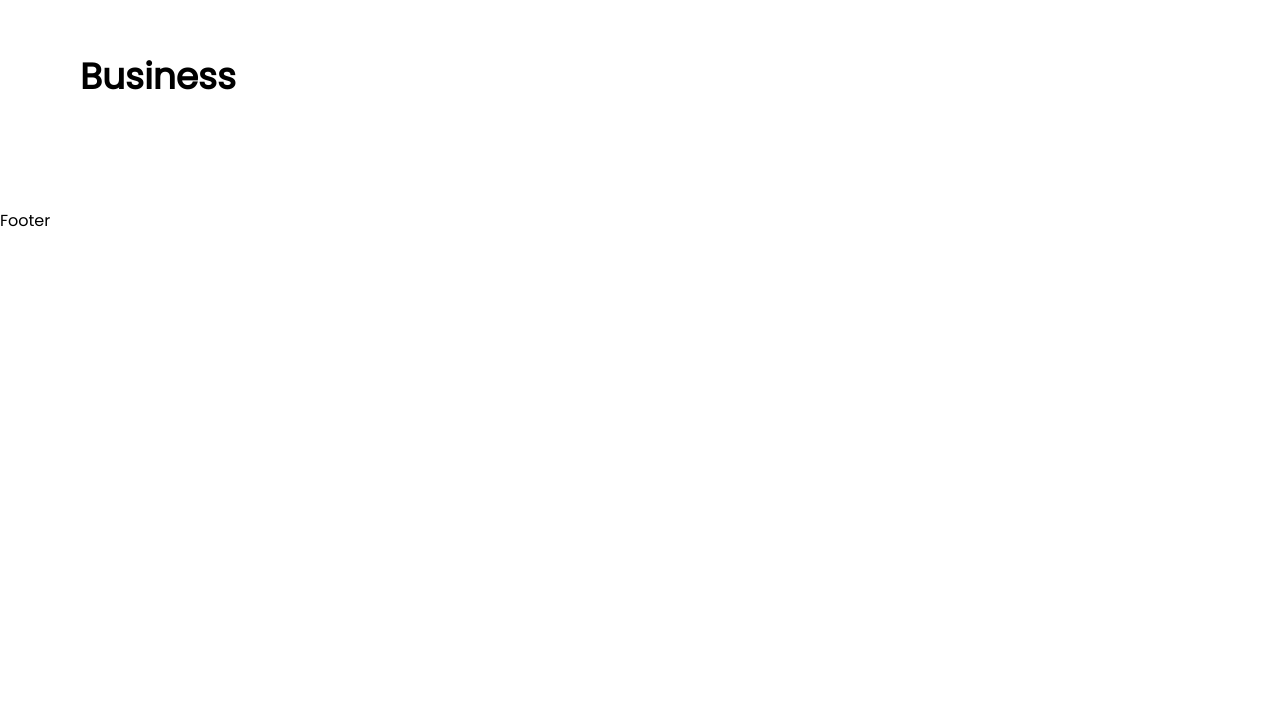
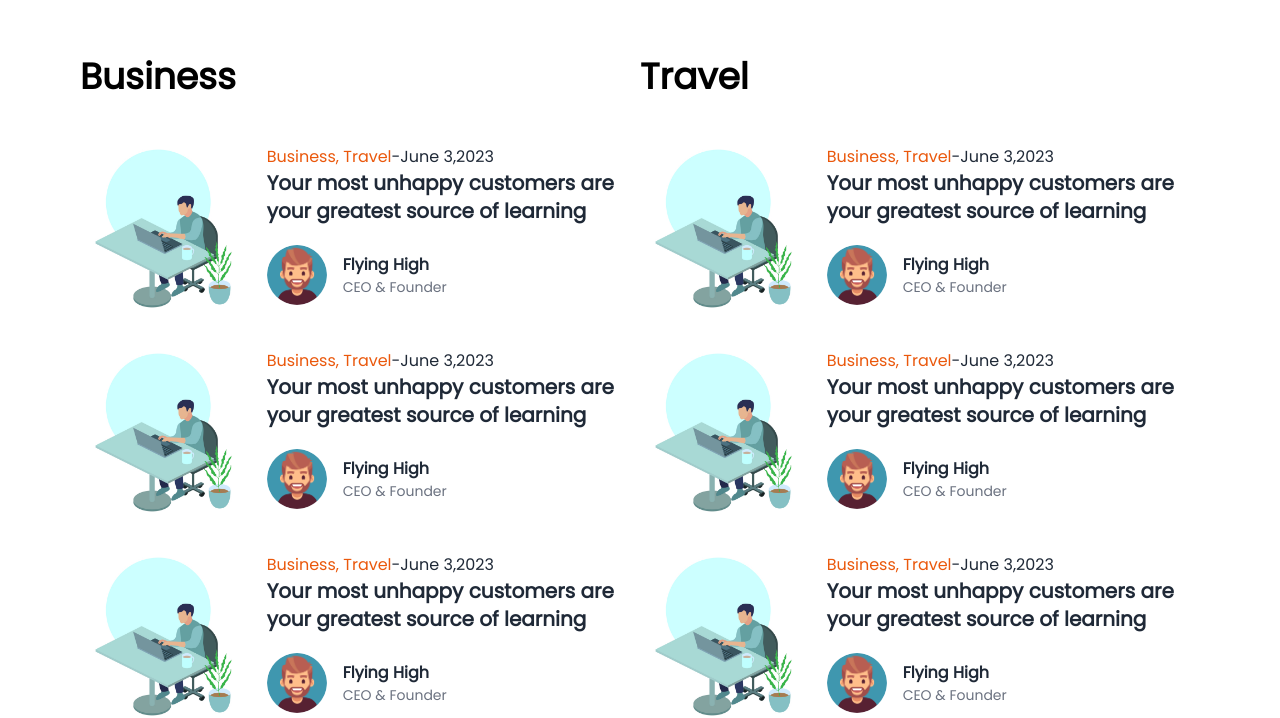
Before and after one commit to ali-haris/personal-blog, a Next.js app: page / in a window 1280 px wide. Shown: the part 3403-4121 px from the top of the page. Before the commit the page ends 3636 px from the top, so only its background shows below. Built offline with nearby package versions, Linux system fonts and the light colour scheme.

Commit message:
section 4  completed

```diff
--- a/app/components/Section4.js
+++ b/app/components/Section4.js
@@ -11,11 +11,23 @@ export default function Section4() {
                 <div className='grid lg:grid-cols-2'>
                     <div className='item'>
                         <h1 className='font-bold text-4xl py-12'>Business</h1>
+                        <div className='flex flex-col gap-6'>
+                            {/* posts */}
+                            {Post()}
+                            {Post()}
+                            {Post()}
+                            {Post()}
+                        </div>
                     </div>
                     <div className='item'>
+
+                        <h1 className='font-bold text-4xl py-12'>Travel</h1>
                         <div className='flex flex-col gap-6'>
-
                             {/* posts */}
+                            {Post()}
+                            {Post()}
+                            {Post()}
+                            {Post()}
                         </div>
                     </div>
                 </div>
@@ -27,7 +39,7 @@ function Post() {
     return (
         <div className='flex gap-5'>
             <div className='image flex flex-col justify-start'>
-                <Link href={'/'}><Image src={"/img/heroslider.jpg"} className='rounded' width={250} height={200} alt='#' /></Link>
+                <Link href={'/'}><Image src={"/img/heroslider.jpg"} className='rounded' width={300} height={250} alt='#' /></Link>
             </div>
             <div className='info flex justufy-center flex-col'>
                 <div className='cat'>
@@ -35,7 +47,7 @@ function Post() {
                     <Link href={'/'} className='text-gray-800 hover:text-orange-600'>-June 3,2023</Link>
                 </div>
                 <div className='title'>
-                    <Link href={'/'} className='text-3xl md:text-4xl font-bold text-gray-800 hover:text-gray-600'>Your most unhappy customers are your greatest source of learning</Link>
+                    <Link href={'/'} className='text-xl font-bold text-gray-800 hover:text-gray-600'>Your most unhappy customers are your greatest source of learning</Link>
                 </div>
                 <Auther></Auther>
             </div>
```
